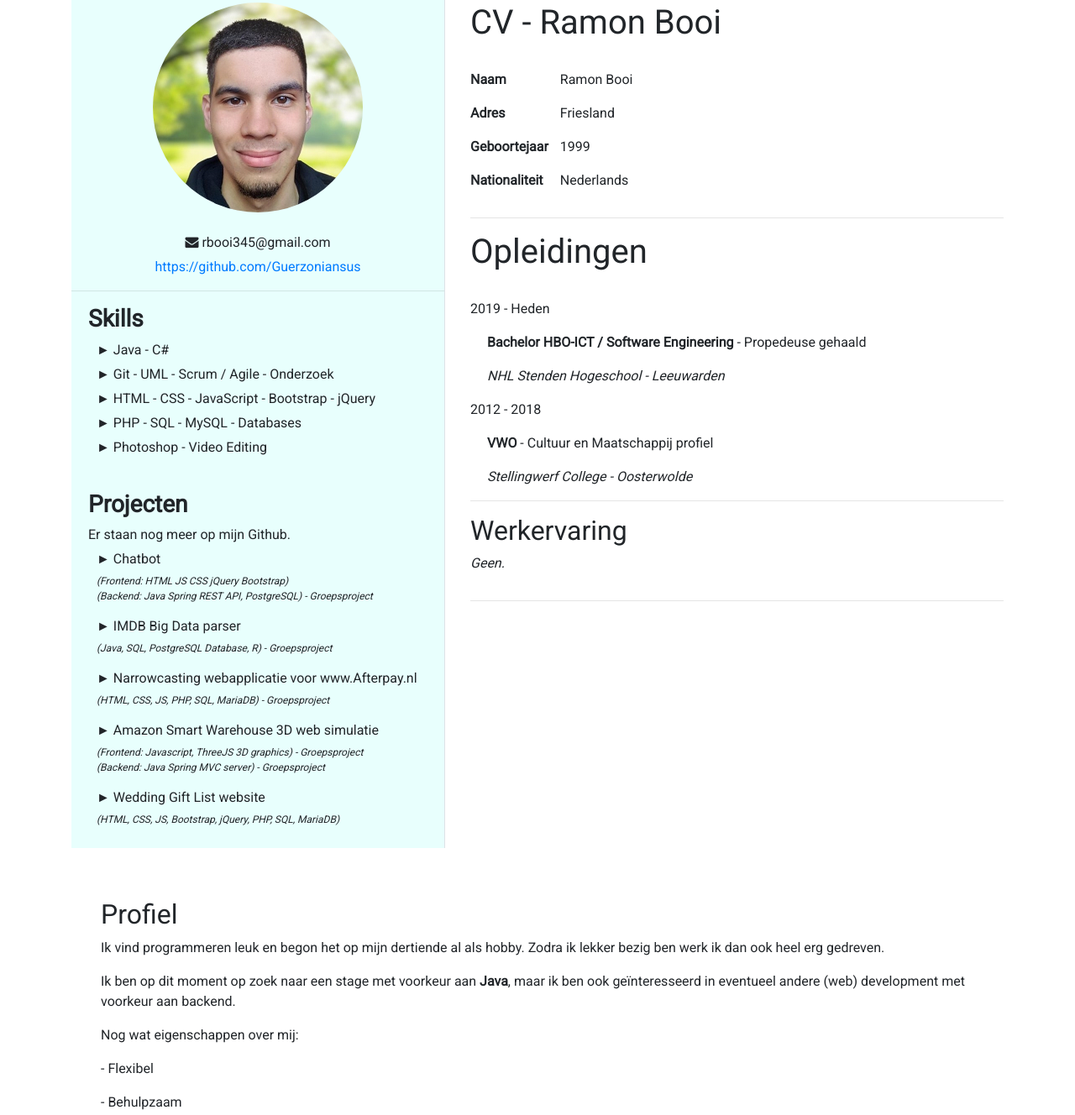
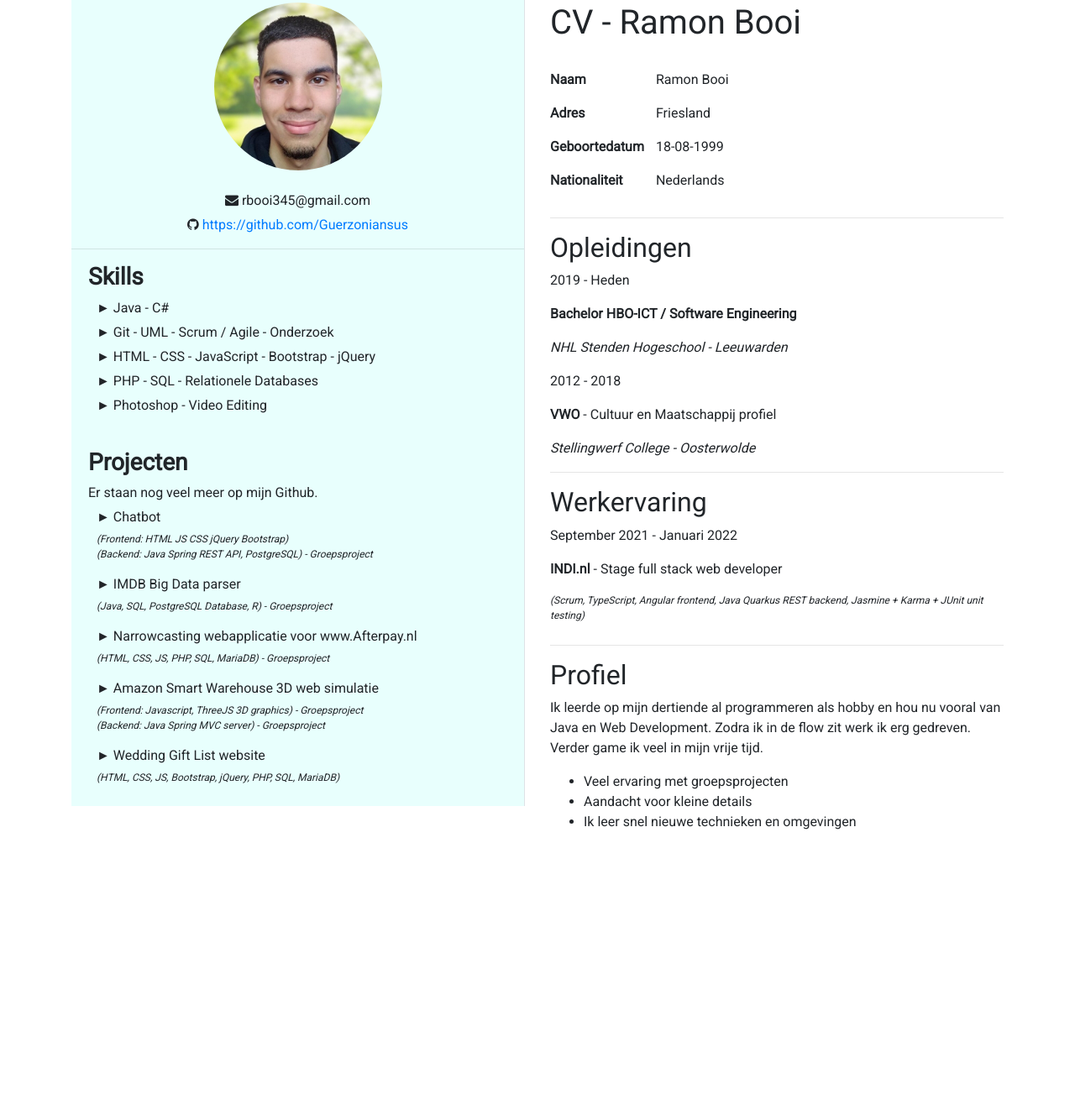
Before and after one commit to Guerzoniansus/guerzoniansus.github.io, a plain HTML site: page CV.html in a window 1280 px wide. Shown: the part 45-1373 px from the top of the page at 84% size. After the commit the page ends 1052 px from the top, so only its background shows below. Drawn offline with nearby package versions, Linux system fonts and the light colour scheme.

Commit message:
Added INDI internship

```diff
--- a/CV.html
+++ b/CV.html
@@ -19,14 +19,15 @@
 
 <div class="container">
     <div class="row">
-        <div class="col-5">
+        <div class="col-6">
             <div id="sidebar" class="border-right">
                 <br><br>
-                <img class="rounded-circle mx-auto d-block" width="250px" src="ik.png">
+                <img class="rounded-circle mx-auto d-block" width="200px" src="ik.png">
                 <br>
                 <div id="top-info">
-                    <p><i class="fa fa-envelope" aria-hidden="true"></i> rbooi345@gmail.com</p>
-                    <p><a href="https://github.com/Guerzoniansus">https://github.com/Guerzoniansus</a></p>
+                    <p><i class="fa fa-envelope"></i> rbooi345@gmail.com</p>
+                    <p><i class="fa fa-brands fa-github"></i>
+                        <a href="https://github.com/Guerzoniansus">https://github.com/Guerzoniansus</a></p>
                 </div>
                 <hr>
                 <div id="bottom-info">
@@ -35,12 +36,12 @@
                         <p>► Java - C# </p>
                         <p>► Git - UML - Scrum / Agile - Onderzoek</p>
                         <p>► HTML - CSS - JavaScript - Bootstrap - jQuery</p>
-                        <p>► PHP - SQL - MySQL - Databases</p>
+                        <p>► PHP - SQL - Relationele Databases</p>
                         <p>► Photoshop - Video Editing</p>
                     </div>
                     <br>
                     <h3><p><strong>Projecten</strong></p></h3>
-                    <p>Er staan nog meer op mijn Github.</p>
+                    <p>Er staan nog veel meer op mijn Github.</p>
                     <div class="info-indent">
                         <p>► Chatbot</p>
                         <p class="small"><i>
@@ -64,37 +65,37 @@
                 </div>
             </div>
         </div>
-        <div class="col-7" style="background-color: white">
+        <div class="col-6" style="background-color: white">
             <br><br>
             <h1>CV - Ramon Booi</h1>
             <div id="info-left" class="d-inline-block">
                 <p>Naam</p>
                 <p>Adres</p>
-                <p>Geboortejaar</p>
+                <p>Geboortedatum</p>
                 <p>Nationaliteit</p>
             </div>
             <div id="info-right" class="d-inline-block">
                 <p>Ramon Booi</p>
                 <p>Friesland</p>
-                <p>1999</p>
+                <p>18-08-1999</p>
                 <p>Nederlands</p>
             </div>
 
             <hr>
 
-            <div id="opleidingen">
-                <h1>Opleidingen</h1>
-                <div class="opleidingen-left">
+            <div>
+                <h2>Opleidingen</h2>
+                <div>
                     <p>2019 - Heden</p>
                 </div>
-                <div class="opleidingen-right">
-                    <p><strong>Bachelor HBO-ICT / Software Engineering</strong> - Propedeuse gehaald</p>
+                <div class="left-indent">
+                    <p><strong>Bachelor HBO-ICT / Software Engineering</strong></p>
                     <p><i>NHL Stenden Hogeschool - Leeuwarden</i></p>
                 </div>
-                <div class="opleidingen-left">
+                <div>
                     <p>2012 - 2018</p>
                 </div>
-                <div class="opleidingen-right">
+                <div class="left-indent">
                     <p><strong>VWO</strong> - Cultuur en Maatschappij profiel</p>
                     <p><i>Stellingwerf College - Oosterwolde</i></p>
                 </div>
@@ -102,32 +103,28 @@
 
             <hr>
 
-            <div class="row">
-                <div class="col-12">
-                    <div id="werkervaring">
-                        <h2>Werkervaring</h2>
-                        <p><i>Geen.</i></p>
-                    </div>
+            <div id="werkervaring">
+                <h2>Werkervaring</h2>
+                <div>
+                    <p>September 2021 - Januari 2022</p>
+                </div>
+                <div class="left-indent">
+                    <p><strong>INDI.nl</strong> - Stage full stack web developer</p>
+                    <p class="small"><i>(Scrum, TypeScript, Angular frontend, Java Quarkus REST backend, Jasmine + Karma + JUnit unit testing)</i></p>
                 </div>
             </div>
 
             <hr>
 
-
-        </div>
-
-        <div class="row">
-            <div class="col-12">
-                <div id="profiel">
-                    <h2>Profiel</h2>
-                    <p>Ik vind programmeren leuk en begon het op mijn dertiende al als hobby. Zodra ik lekker bezig ben werk ik dan ook heel erg gedreven.</p>
-                    <p>Ik ben op dit moment op zoek naar een stage met voorkeur aan <b>Java</b>, maar ik ben ook geïnteresseerd in eventueel andere (web) development met voorkeur aan backend.</p>
-                    <p>Nog wat eigenschappen over mij:</p>
-                    <p>- Flexibel</p>
-                    <p>- Behulpzaam</p>
-                    <p>- Aandacht voor kleine details</p>
-                    <p>- Ervaring met veel groepsprojecten</p>
-                </div>
+            <div>
+                <h2>Profiel</h2>
+                <p> Ik leerde op mijn dertiende al programmeren als hobby en hou nu vooral van Java en Web Development.
+                    Zodra ik in de flow zit werk ik erg gedreven. Verder game ik veel in mijn vrije tijd.</p>
+                <ul>
+                    <li>Veel ervaring met groepsprojecten</li>
+                    <li>Aandacht voor kleine details</li>
+                    <li>Ik leer snel nieuwe technieken en omgevingen</li>
+                </ul>
             </div>
         </div>
     </div>
```
